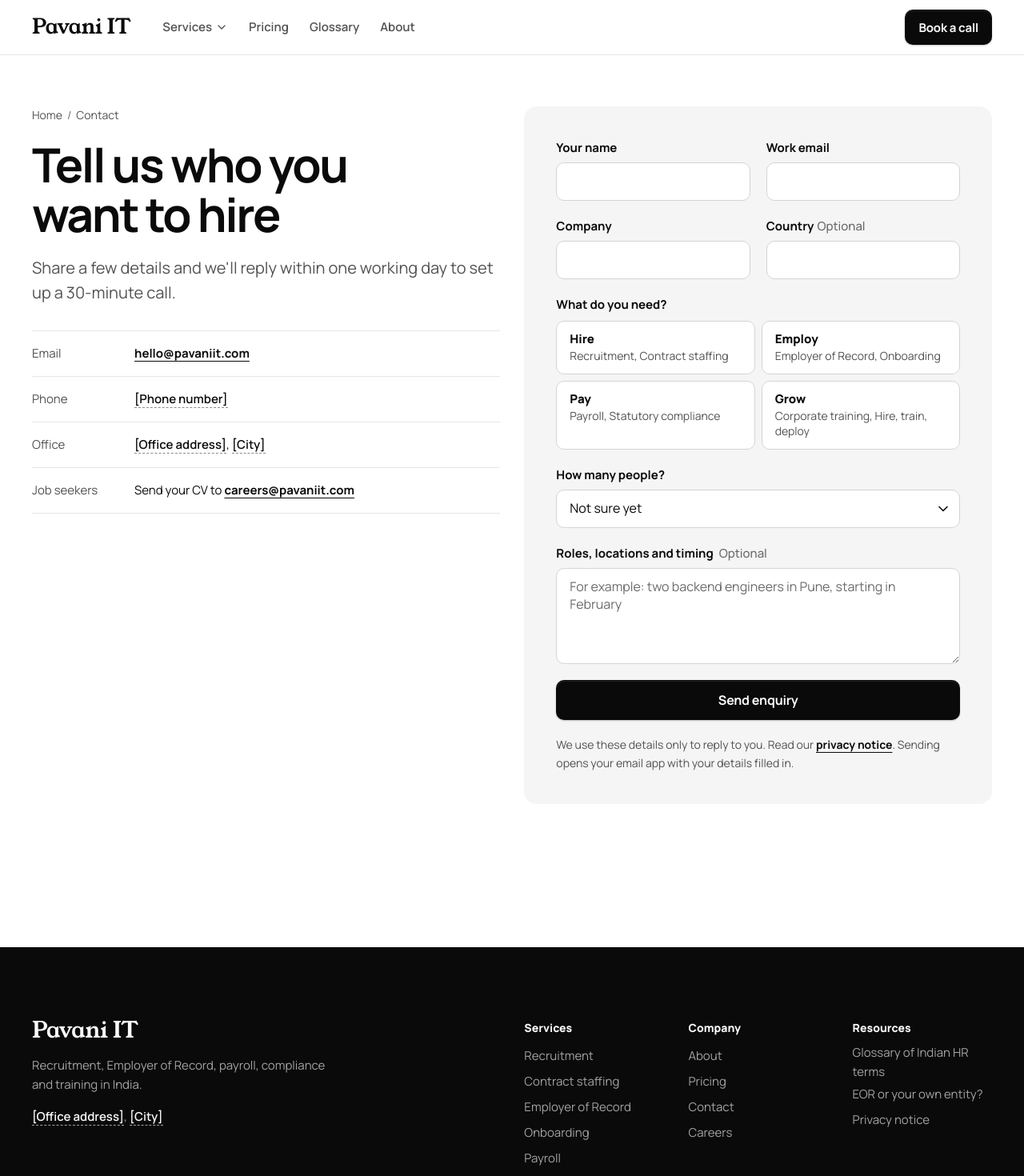
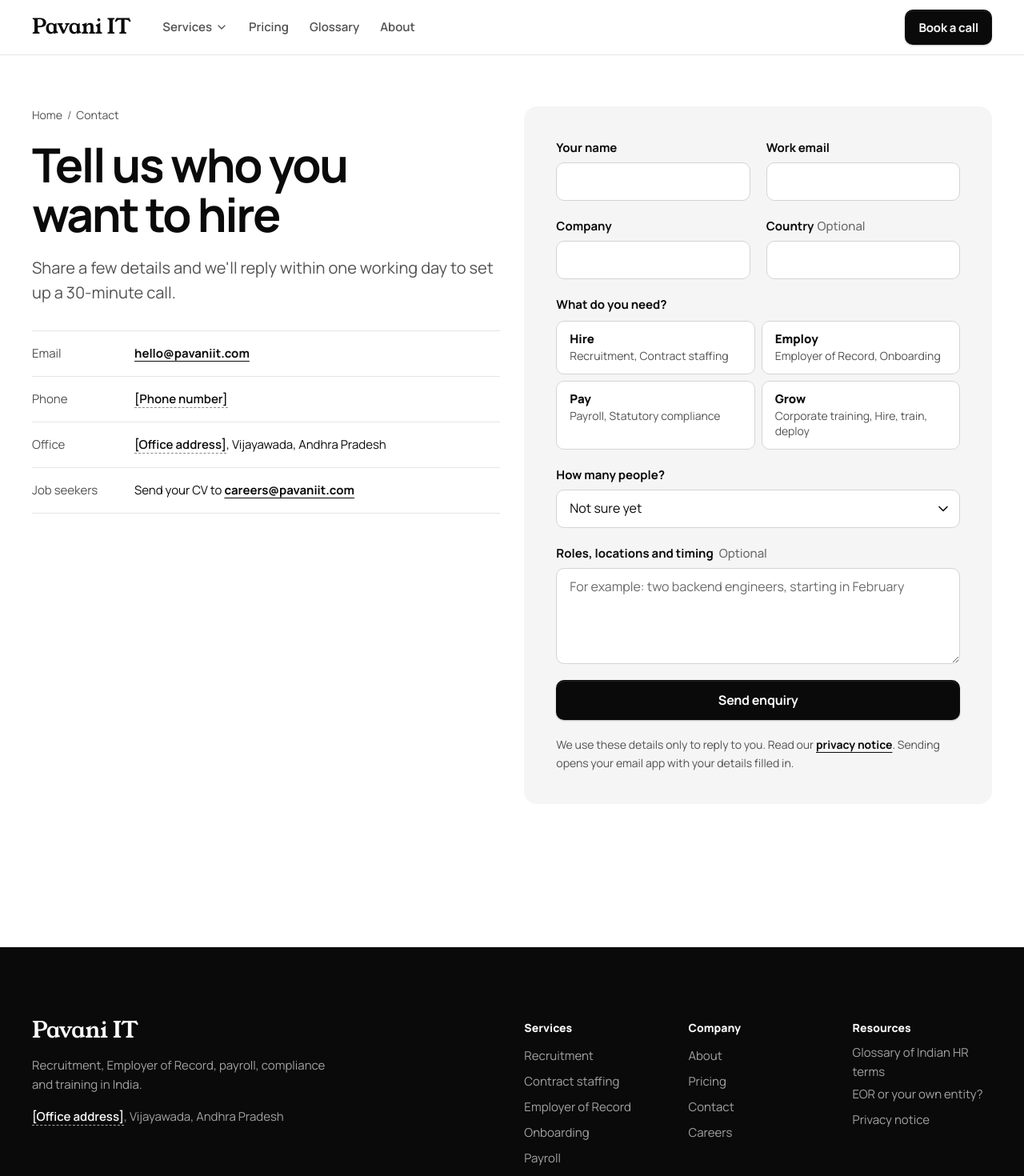
Before and after one commit to Varunsai2000/pavaniit-com, a Next.js app: page /contact in a window 1280 px wide. Shown: the top 1470 px of the page at 80% size. Built offline with nearby package versions, Linux system fonts and the light colour scheme.

Commit message:
Office city: Vijayawada, Andhra Pradesh; remove Pune mentions; launch checklist

```diff
--- a/src/app/about/page.tsx
+++ b/src/app/about/page.tsx
@@ -31,7 +31,7 @@ export default function Page() {
               <h1 className="h1"><Words>An Indian employer for teams built from anywhere</Words></h1>
               <p className="lead">
                 Pavani IT recruits, employs, pays and trains people in India for companies abroad and for Indian
-                businesses. We are based in <V>{site.city}</V> and run payroll and statutory compliance ourselves.
+                businesses. We are based in <V>{site.city}</V>, <V>{site.state}</V>, and run payroll and statutory compliance ourselves.
               </p>
             </div>
         </div>
--- a/src/app/contact/page.tsx
+++ b/src/app/contact/page.tsx
@@ -25,7 +25,7 @@ export default function Page() {
             <ul className="contact-facts">
               <li><span>Email</span><a href={`mailto:${site.email}`}>{site.email}</a></li>
               <li><span>Phone</span><span><V>{site.phone}</V></span></li>
-              <li><span>Office</span><span><V>{site.address}</V>, <V>{site.city}</V></span></li>
+              <li><span>Office</span><span><V>{site.address}</V>, <V>{site.city}</V>, <V>{site.state}</V></span></li>
               <li><span>Job seekers</span><span>Send your CV to <a href={`mailto:${site.careersEmail}`}>{site.careersEmail}</a></span></li>
             </ul>
           </div>
--- a/src/components/Art.tsx
+++ b/src/components/Art.tsx
@@ -7,7 +7,7 @@ export type ArtName = "hero" | "hire" | "employ" | "pay" | "grow";
 
 const ART: Record<ArtName, { alt: string; w: number; h: number; sizes: [number, number] }> = {
   hero: {
-    alt: "Illustration: two colleagues at a laptop in a Pune office, a clock on the wall behind them",
+    alt: "Illustration: two colleagues at a laptop in an office, a clock on the wall behind them",
     w: 1536,
     h: 1024,
     sizes: [960, 1536],
--- a/src/components/EnquiryForm.tsx
+++ b/src/components/EnquiryForm.tsx
@@ -152,7 +152,7 @@ export default function EnquiryForm() {
         <label className="label" htmlFor="f-msg">
           Roles, locations and timing <span className="opt">Optional</span>
         </label>
-        <textarea className="input" id="f-msg" name="message" rows={4} placeholder="For example: two backend engineers in Pune, starting in February" />
+        <textarea className="input" id="f-msg" name="message" rows={4} placeholder="For example: two backend engineers, starting in February" />
       </div>
 
       <input className="hp" type="checkbox" name="botcheck" tabIndex={-1} autoComplete="off" aria-hidden="true" />
--- a/src/components/Footer.tsx
+++ b/src/components/Footer.tsx
@@ -14,7 +14,7 @@ export default function Footer() {
             </Link>
             <p>Recruitment, Employer of Record, payroll, compliance and training in India.</p>
             <p>
-              <V>{site.address}</V>, <V>{site.city}</V>
+              <V>{site.address}</V>, <V>{site.city}</V>, <V>{site.state}</V>
             </p>
           </div>
 
--- a/src/content/site.ts
+++ b/src/content/site.ts
@@ -24,8 +24,8 @@ export const site = {
   email: "hello@pavaniit.com",
   careersEmail: "careers@pavaniit.com",
   phone: "[Phone number]",
-  city: "[City]",
-  state: "[State]",
+  city: "Vijayawada",
+  state: "Andhra Pradesh",
   address: "[Office address]",
   cin: "[CIN]",
   gstin: "[GSTIN]",
```
Also changed, not shown: 1 other file (tests, documents, lock files or other folders).
